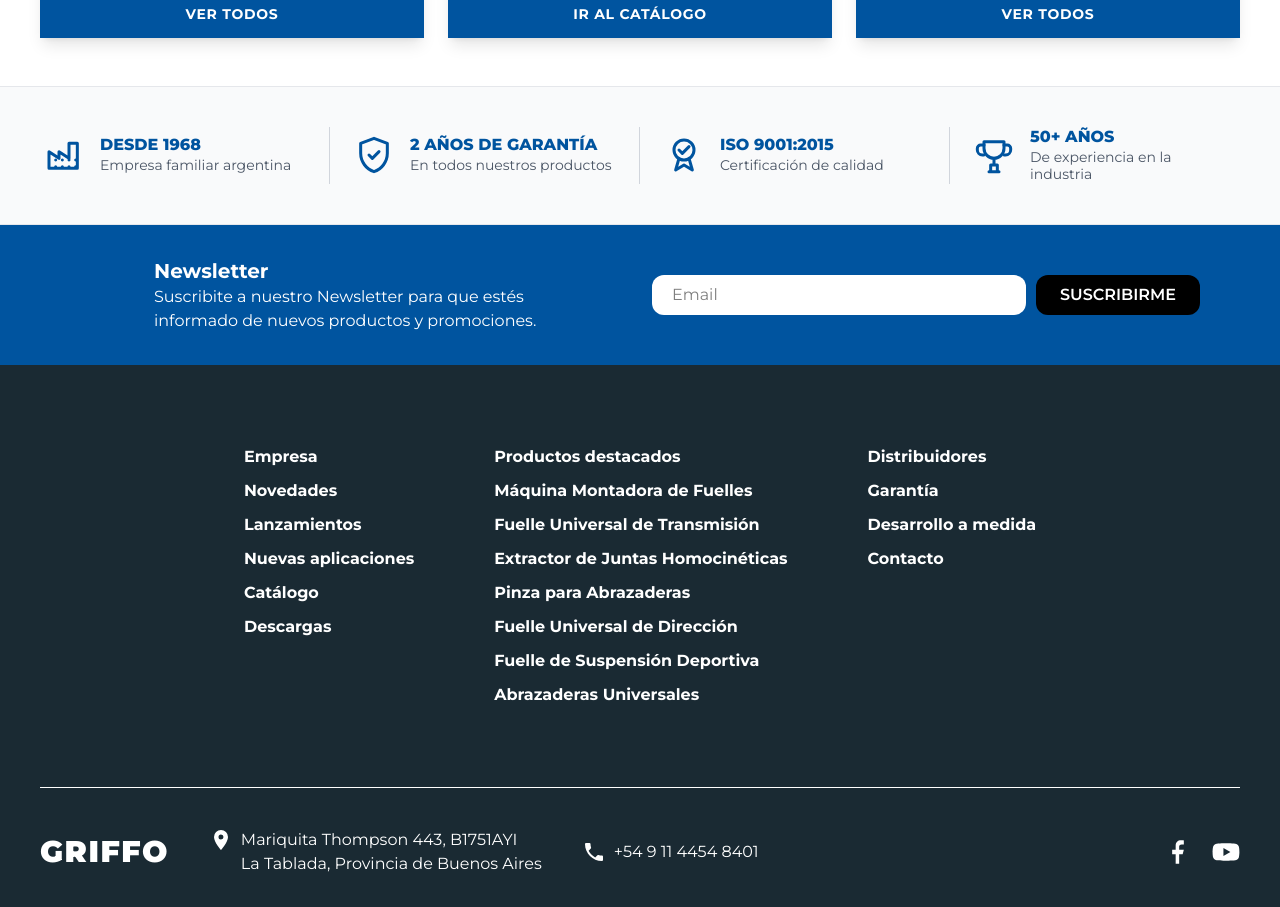
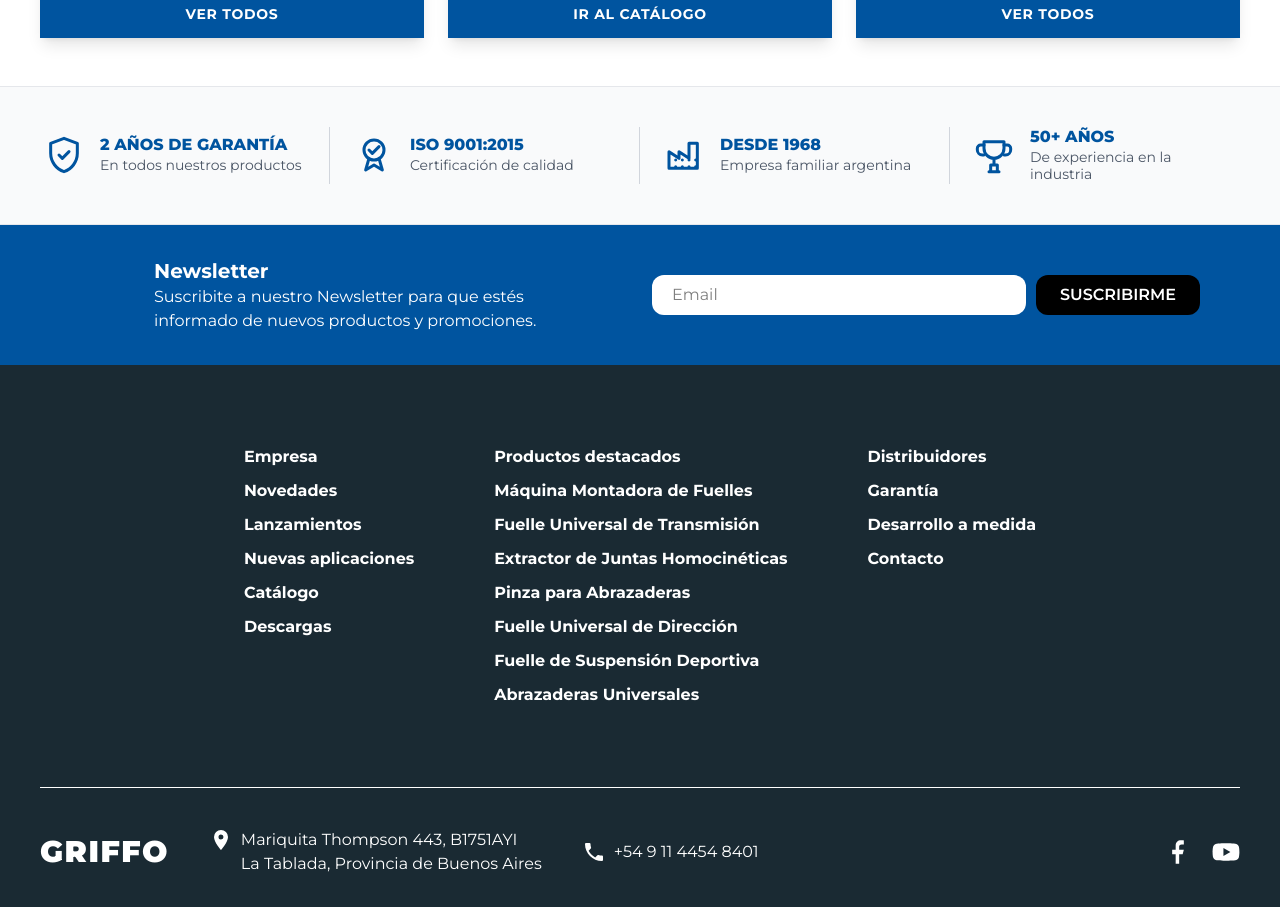
Before and after one commit to griffodiego-jpg/web, a Next.js app: page / in a window 1280 px wide. Shown: the part 880-1787 px from the top of the page. Built offline with nearby package versions, Linux system fonts and the light colour scheme; grey boxes are pictures that could not be loaded.

Commit message:
TrustStrip: reordenar credenciales (garantía, ISO, 1968, 50+ años)

```diff
--- a/src/components/TrustStrip.tsx
+++ b/src/components/TrustStrip.tsx
@@ -10,11 +10,6 @@ export function TrustStrip() {
     >
       <div className="container mx-auto max-w-6xl px-5 lg:px-10 grid grid-cols-2 lg:grid-cols-4 gap-6 lg:gap-0 lg:divide-x lg:divide-gray-300">
         <Credential
-          icon={<FactoryIcon className="w-10 h-10" />}
-          title="Desde 1968"
-          subtitle="Empresa familiar argentina"
-        />
-        <Credential
           icon={<ShieldIcon className="w-10 h-10" />}
           title="2 años de garantía"
           subtitle="En todos nuestros productos"
@@ -23,6 +18,11 @@ export function TrustStrip() {
           icon={<BadgeIcon className="w-10 h-10" />}
           title="ISO 9001:2015"
           subtitle="Certificación de calidad"
+        />
+        <Credential
+          icon={<FactoryIcon className="w-10 h-10" />}
+          title="Desde 1968"
+          subtitle="Empresa familiar argentina"
         />
         <Credential
           icon={<TrophyIcon className="w-10 h-10" />}
```
